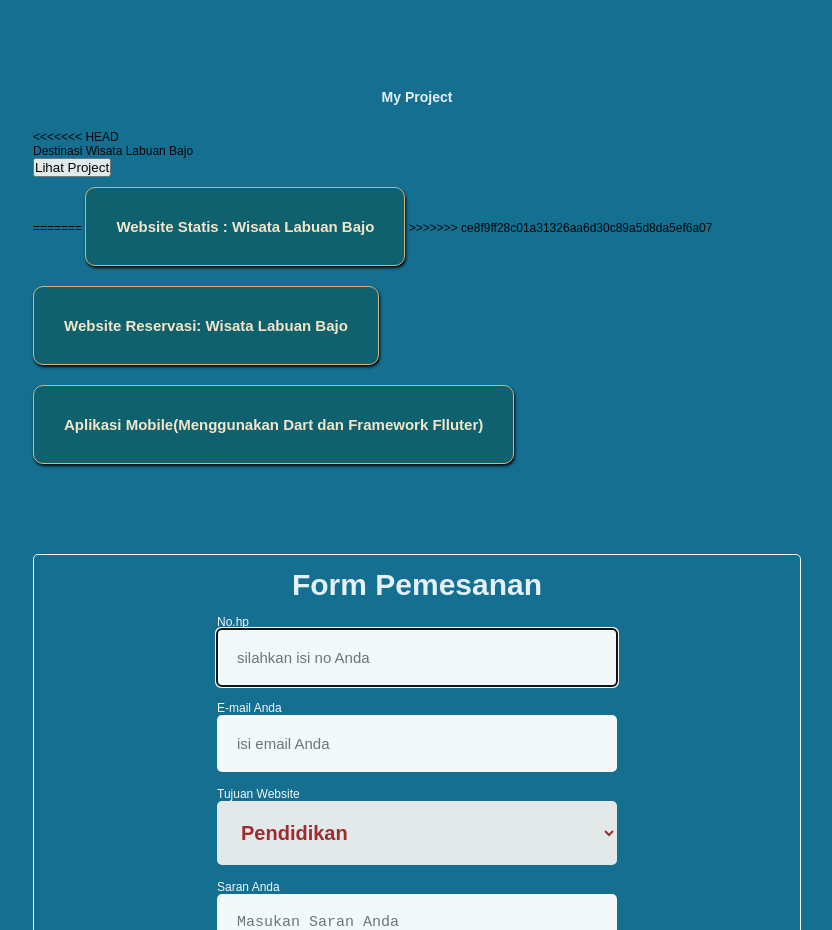
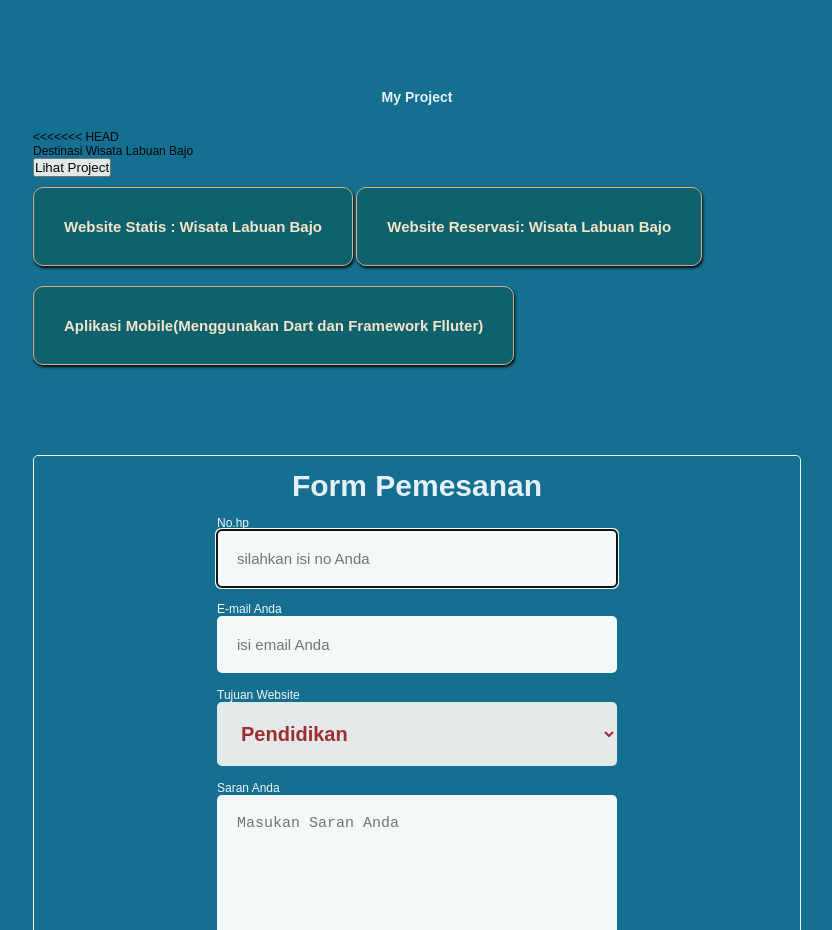
Before and after one commit to Nagur22/My_Portofolio, a website: page index.html in a window 1280 px wide. Shown: the part 1520-2450 px from the top of the page, without its empty margins (223-1055 px from the left). Drawn offline with nearby package versions, Linux system fonts and the light colour scheme; a web font is replaced by a local one.

Commit message:
Fix project card structure in index.html
update

```diff
--- a/index.html
+++ b/index.html
@@ -74,9 +74,7 @@
           <div class="porject-name">Destinasi Wisata Labuan Bajo</div>
           <a href="https://nagur22.github.io/Project_1/"><button type="submit">Lihat Project</button></a>
         </div>
-=======
         <div class="project-card"><a href="https://nagur22.github.io/Project_1/" target="_blank" rel="noopener noreferrer">Website Statis : Wisata Labuan Bajo</a></div>
->>>>>>> ce8f9ff28c01a31326aa6d30c89a5d8da5ef6a07
         <div class="project-card"><a href="https://my-projectku.gt.tc/" target="_blank" rel="noopener noreferrer">Website Reservasi: Wisata Labuan Bajo</a></div>
         <div class="project-card"><a href="https://nagur22.github.io/Project3/" target="_blank" rel="noopener noreferrer">Aplikasi Mobile(Menggunakan Dart dan Framework Flluter)</a></div>
       </div>
```
